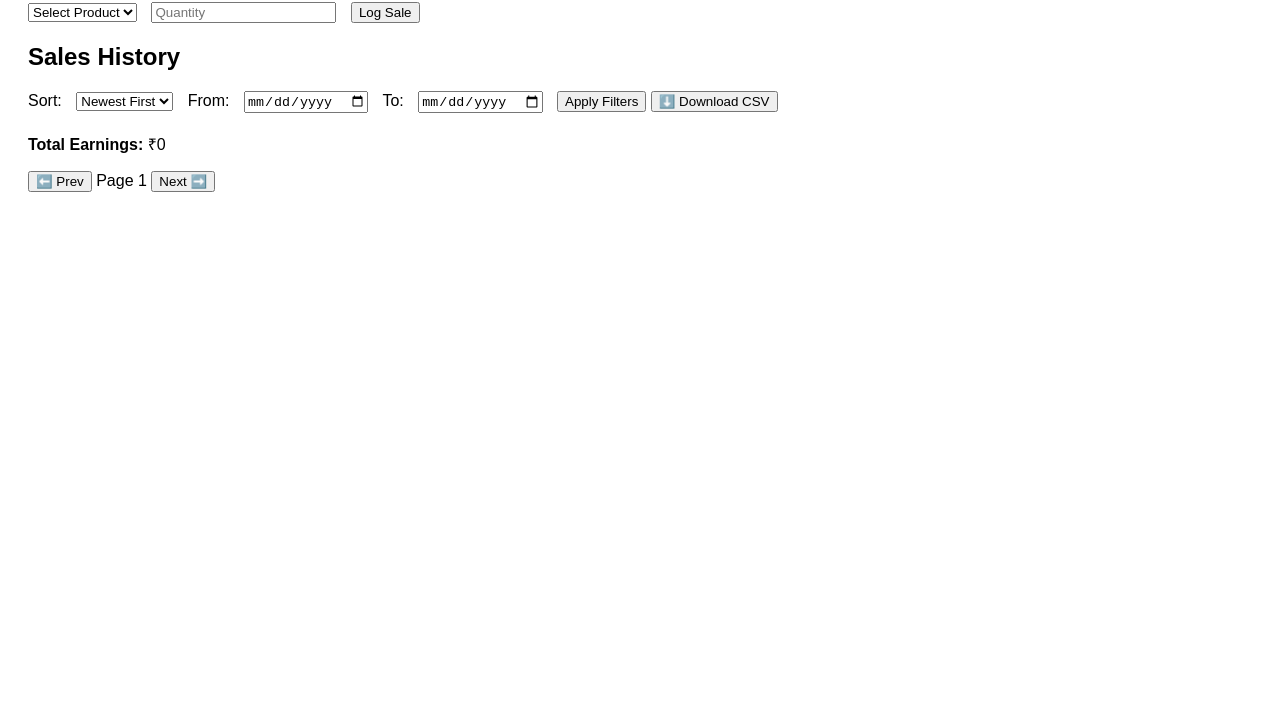
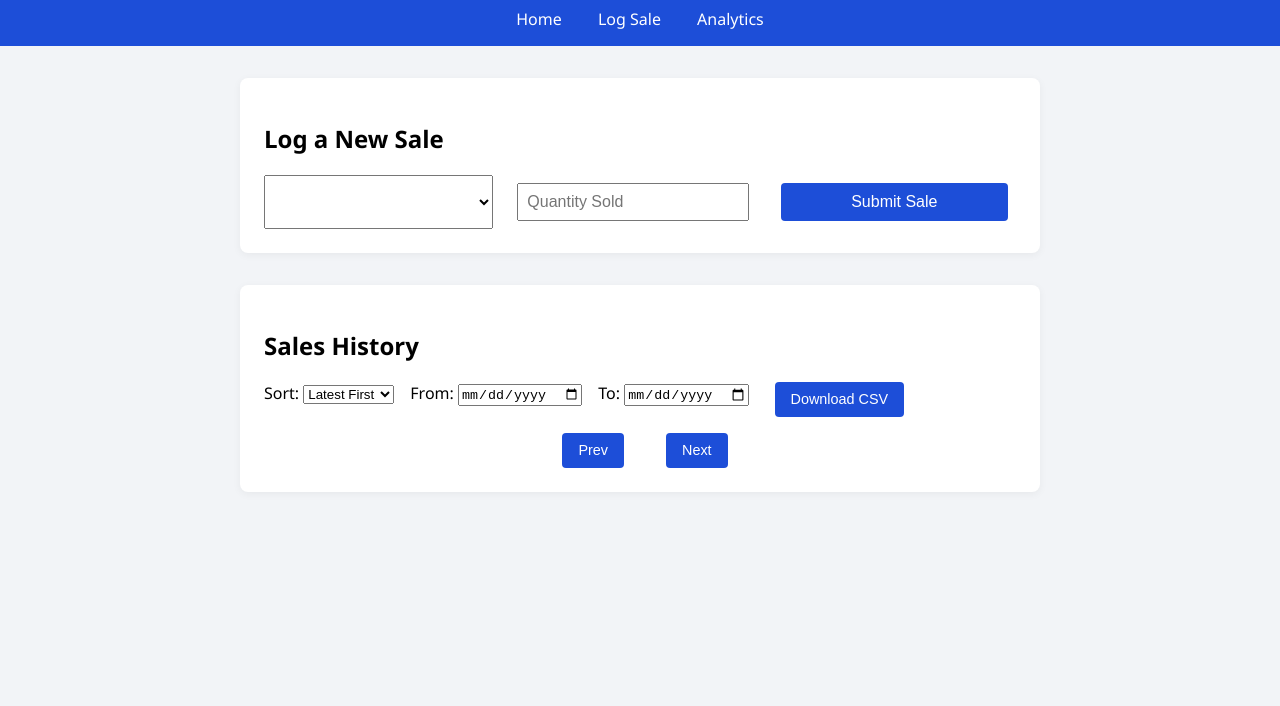
Before and after one commit to sarbeswarnandi/inventory_mang, a website: page public/sales.html in a window 1280 px wide. Shown: the part 94-800 px from the top of the page. Drawn offline with Linux system fonts and the light colour scheme; no server answers.

Commit message:
ui fixes

```diff
--- a/public/sales.html
+++ b/public/sales.html
@@ -2,55 +2,51 @@
 <html lang="en">
 <head>
   <meta charset="UTF-8" />
-  <title>Sales Log</title>
-  <style>
-    body { font-family: Arial, sans-serif; padding: 20px; }
-    label, select, input { margin-right: 10px; }
-    .controls { margin-bottom: 20px; }
-    .sale-item { margin: 5px 0; }
-  </style>
+  <title>Log Sale – SLIM</title>
+  <link rel="stylesheet" href="style.css" />
 </head>
 <body>
+  <header>
+    <h1>Log Sales – SLIM</h1>
+    <nav>
+      <a href="index.html">Home</a>
+      <a href="sales.html">Log Sale</a>
+      <a href="analytics.html">Analytics</a>
+    </nav>
+  </header>
 
-  <h2>Log a Sale</h2>
+  <main>
+    <section class="card">
+      <h2>Log a New Sale</h2>
       <form id="saleForm">
-    <select id="productSelect" required>
-      <option value="">Select Product</option>
-    </select>
-    <input type="number" id="saleQuantity" placeholder="Quantity" required />
-    <button type="submit">Log Sale</button>
+        <select id="productSelect" required></select>
+        <input type="number" id="saleQuantity" placeholder="Quantity Sold" min="1" required />
+        <button type="submit">Submit Sale</button>
       </form>
+    </section>
 
+    <section class="card">
       <h2>Sales History</h2>
-
-  <div class="controls">
-    <label for="sortOrder">Sort:</label>
-    <select id="sortOrder">
-      <option value="desc">Newest First</option>
+      <div class="filters">
+        <label>Sort:
+          <select id="sortOrder" onchange="applyFilters()">
+            <option value="desc">Latest First</option>
             <option value="asc">Oldest First</option>
           </select>
-
-    <label for="startDate">From:</label>
-    <input type="date" id="startDate">
-
-    <label for="endDate">To:</label>
-    <input type="date" id="endDate">
-
-    <button onclick="loadSales()">Apply Filters</button>
-    <button onclick="downloadCSV()">⬇️ Download CSV</button>
+        </label>
+        <label>From: <input type="date" id="startDate" onchange="applyFilters()" /></label>
+        <label>To: <input type="date" id="endDate" onchange="applyFilters()" /></label>
+        <button onclick="downloadCSV()">Download CSV</button>
       </div>
-
-  <div id="totalEarnings"><strong>Total Earnings:</strong> ₹0</div>
-  <ul id="salesList"></ul>
-
-  <div class="controls">
-    <button id="prevBtn" onclick="changePage(-1)">⬅️ Prev</button>
-    <span id="pageInfo">Page 1</span>
-    <button id="nextBtn" onclick="changePage(1)">Next ➡️</button>
+      <div id="totalEarnings" class="earnings"></div>
+      <ul id="salesList" class="sale-list"></ul>
+      <div class="pagination">
+        <button onclick="changePage(-1)">Prev</button>
+        <span id="pageInfo"></span>
+        <button onclick="changePage(1)">Next</button>
       </div>
-
-
-
+    </section>
+  </main>
 
   <script src="sales.js"></script>
 </body>
--- a/public/style.css
+++ b/public/style.css
@@ -32,3 +32,128 @@ button {
 button:hover {
   opacity: 0.85;
 }
+
+/* public/style.css */
+header a:hover {
+  text-decoration: underline;
+}
+@media (max-width: 600px) {
+  header {
+    flex-direction: column;
+    align-items: flex-start;
+  }
+  nav {
+    margin-top: 10px;
+  }
+  nav a {
+    display: block;
+    margin: 5px 0;
+  }
+}
+
+body {
+  font-family: 'Segoe UI', sans-serif;
+  background: #f2f4f7;
+  margin: 0;
+  padding: 0;
+}
+
+header {
+  background: #1d4ed8;
+  color: white;
+  padding: 1rem;
+  text-align: center;
+}
+
+nav {
+  margin-top: 0.5rem;
+}
+
+nav a {
+  color: white;
+  margin: 0 1rem;
+  text-decoration: none;
+}
+
+main {
+  padding: 2rem;
+  max-width: 800px;
+  margin: auto;
+}
+
+.card {
+  background: white;
+  padding: 1.5rem;
+  margin-bottom: 2rem;
+  border-radius: 8px;
+  box-shadow: 0 2px 8px rgba(0,0,0,0.05);
+}
+
+form {
+  display: flex;
+  flex-wrap: wrap;
+  gap: 1rem;
+}
+
+form input, form select, form button {
+  padding: 0.5rem;
+  font-size: 1rem;
+  flex: 1;
+  min-width: 150px;
+}
+
+button {
+  background-color: #1d4ed8;
+  color: white;
+  border: none;
+  padding: 0.6rem 1rem;
+  border-radius: 4px;
+  cursor: pointer;
+}
+
+button:hover {
+  background-color: #2563eb;
+}
+
+.product-list, .sale-list {
+  list-style: none;
+  padding: 0;
+  margin-top: 1rem;
+}
+
+.product-list li, .sale-list li {
+  padding: 1rem;
+  margin-bottom: 0.5rem;
+  background: #f9fafb;
+  border-left: 5px solid #1d4ed8;
+  border-radius: 4px;
+}
+
+.filters {
+  display: flex;
+  flex-wrap: wrap;
+  gap: 1rem;
+  margin-bottom: 1rem;
+}
+
+.earnings {
+  font-weight: bold;
+  margin-bottom: 1rem;
+}
+
+.pagination {
+  display: flex;
+  justify-content: center;
+  gap: 1rem;
+  margin-top: 1rem;
+}
+
+.product-row {
+  display: flex;
+  justify-content: space-between;
+  align-items: center;
+}
+
+.product-actions button {
+  margin-left: 0.5rem;
+}
```
Also changed, not shown: public/analytics.html (+10 -0 lines), public/header.html (added, +9 -0 lines), public/index.html (+25 -27 lines), public/script.js (+8 -1 lines). Lines whose indentation alone changed are shown as unchanged.
